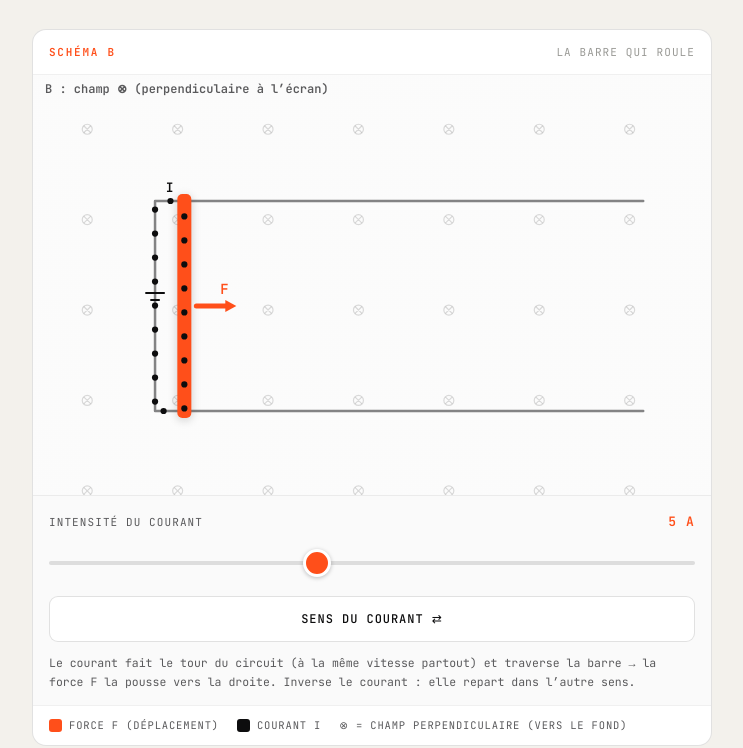
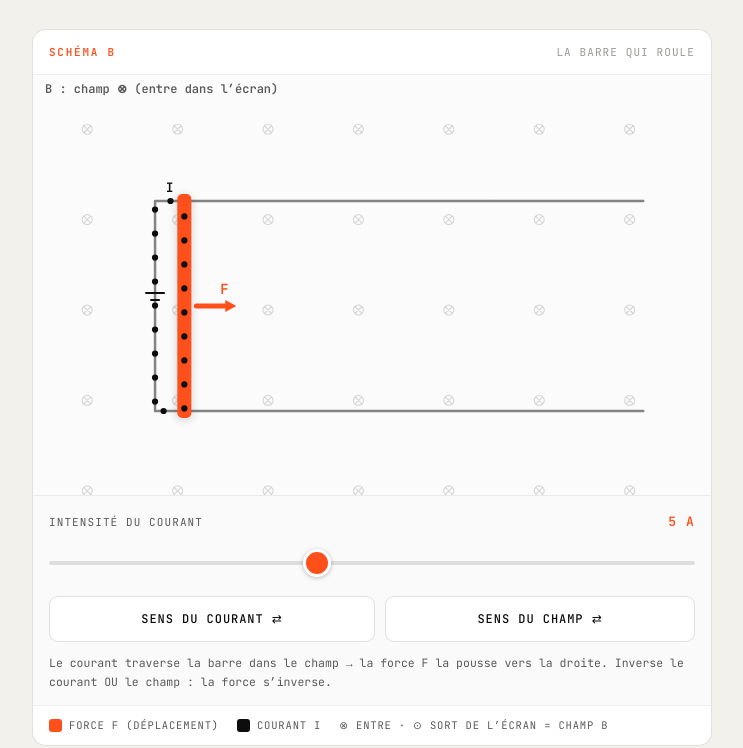
Before and after one commit to calculment0r/magnetisme, a plain HTML site: page cours-2.html in a window 1280 px wide. Shown: the part 4264-5012 px from the top of the page, without its empty margins (268-1011 px from the left). Drawn offline with Linux system fonts and the light colour scheme; animation ran at ten frames a second.

Commit message:
Schema B (Cours 2) : bouton inverser le champ -> la force perpendiculaire s'inverse (comme le courant)
Co-Authored-By: Claude Opus 4.8 (1M context) <noreply@anthropic.com>

```diff
--- a/cours-2.html
+++ b/cours-2.html
@@ -165,7 +165,8 @@
           <div class="slider__top"><span>Intensité du courant</span><b id="rIval">5 A</b></div>
           <input type="range" id="rI" min="0.15" max="1" step="0.01" value="0.5">
         </div>
-        <button class="btn btn--accent" id="rDir" style="flex-basis:100%">Sens du courant ⇄</button>
+        <button class="btn btn--accent" id="rDir">Sens du courant ⇄</button>
+        <button class="btn" id="rField">Sens du champ ⇄</button>
         <div class="slider" style="flex-basis:100%">
           <div class="slider__top" id="rHint" style="text-transform:none;letter-spacing:0;font-size:11.5px"></div>
         </div>
@@ -173,7 +174,7 @@
       <div class="figure__legend">
         <span class="lg"><span class="sw" style="background:var(--accent)"></span> Force F (déplacement)</span>
         <span class="lg"><span class="sw" style="background:var(--ink)"></span> Courant I</span>
-        <span class="lg">⊗ = champ perpendiculaire (vers le fond)</span>
+        <span class="lg">⊗ entre · ⊙ sort de l’écran = champ B</span>
       </div>
     </figure>
   </div>
--- a/js/course-2.js
+++ b/js/course-2.js
@@ -114,7 +114,7 @@ function initL(){
 function initR(){
   var cv=document.getElementById('cvR'); if(!cv) return;
   var fig=new Figure(cv, 0.62);
-  var state={I:0.5, dir:+1, x:0.30, last:-1};
+  var state={I:0.5, dir:+1, field:+1, x:0.30, last:-1};
   fig.compute=function(){
     fig.topY=fig.H*0.30; fig.botY=fig.H*0.80;
     fig.x0=fig.W*0.18; fig.x1=fig.W*0.90;
@@ -123,11 +123,12 @@ function initR(){
     var ctx=fig.ctx, W=fig.W, H=fig.H;
     var x0=fig.x0, x1=fig.x1, topY=fig.topY, botY=fig.botY, my=(topY+botY)/2;
     ctx.clearRect(0,0,W,H);
-    fieldGrid(ctx, W, H, true, 0.14);
-    caption(ctx, 'B : champ ⊗ (perpendiculaire à l’écran)', 12, 18);
-    // avance de la barre (vitesse ∝ ampérage)
+    var eff=state.dir*state.field;   // sens de la force = sens du courant × sens du champ
+    fieldGrid(ctx, W, H, state.field>0, 0.14);
+    caption(ctx, 'B : champ '+(state.field>0?'⊗ (entre dans l’écran)':'⊙ (sort de l’écran)'), 12, 18);
+    // avance de la barre (vitesse ∝ ampérage ; sens = courant × champ)
     var dt=0; if(state.last>=0 && t>=state.last && t-state.last<0.2) dt=t-state.last; state.last=t;
-    if(!REDUCE) state.x += dt*state.I*state.dir*0.42;
+    if(!REDUCE) state.x += dt*state.I*eff*0.42;
     if(state.x>0.90) state.x=0.06; if(state.x<0.06) state.x=0.90;
     var bx=x0 + (x1-x0)*state.x;
     // rails + connecteur gauche (gris, pour que les billes de courant ressortent)
@@ -158,19 +159,21 @@ function initR(){
     // label I + force F
     ctx.fillStyle=COL.ink; ctx.textAlign='center'; ctx.font='700 13px JetBrains Mono, monospace';
     ctx.fillText('I', (x0+bx)/2, topY-9);
-    vector(ctx, bx + d*12, my, d>0?0:Math.PI, 40, COL.accent, 5);
+    vector(ctx, bx + eff*12, my, eff>0?0:Math.PI, 40, COL.accent, 5);
     ctx.fillStyle=COL.accent; ctx.textAlign='center'; ctx.font='700 14px JetBrains Mono, monospace';
-    ctx.fillText('F', bx + d*40, my-12);
+    ctx.fillText('F', bx + eff*40, my-12);
   };
   var sl=document.getElementById('rI'), v=document.getElementById('rIval'),
-      bd=document.getElementById('rDir'), hint=document.getElementById('rHint');
+      bd=document.getElementById('rDir'), bf=document.getElementById('rField'), hint=document.getElementById('rHint');
   function refresh(){
     v.textContent=(state.I*10).toFixed(0)+' A';
-    hint.textContent='Le courant fait le tour du circuit (à la même vitesse partout) et traverse la barre → la force F la pousse vers la '+
-      (state.dir>0?'droite':'gauche')+'. Inverse le courant : elle repart dans l’autre sens.';
+    var eff=state.dir*state.field;
+    hint.textContent='Le courant traverse la barre dans le champ → la force F la pousse vers la '+
+      (eff>0?'droite':'gauche')+'. Inverse le courant OU le champ : la force s’inverse.';
   }
   sl.addEventListener('input', function(){ state.I=parseFloat(sl.value); refresh(); MAG.kick(); });
   bd.addEventListener('click', function(){ state.dir*=-1; refresh(); MAG.kick(); });
+  if(bf) bf.addEventListener('click', function(){ state.field*=-1; refresh(); MAG.kick(); });
   refresh(); fig.resize();
 }
 
```
